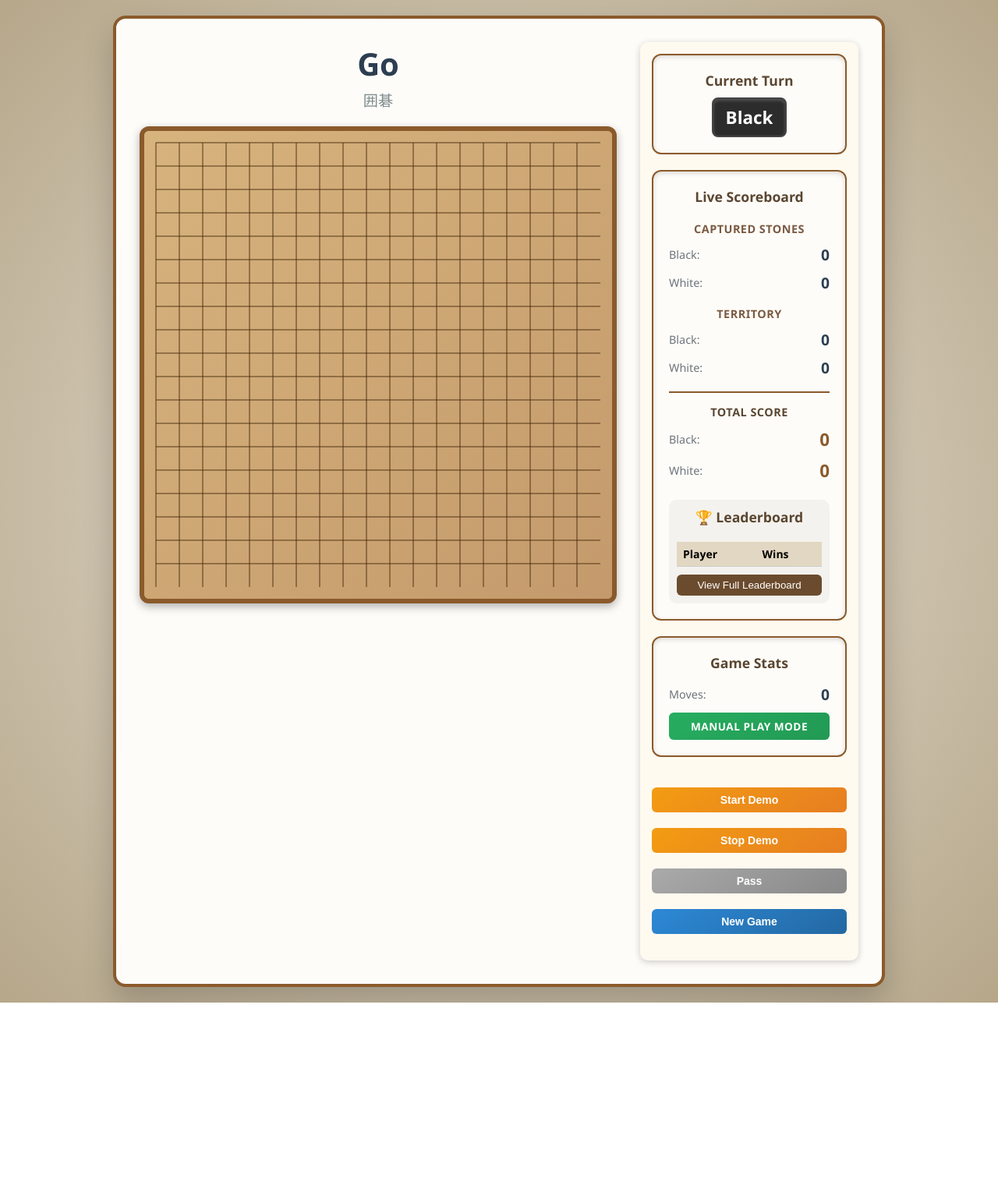
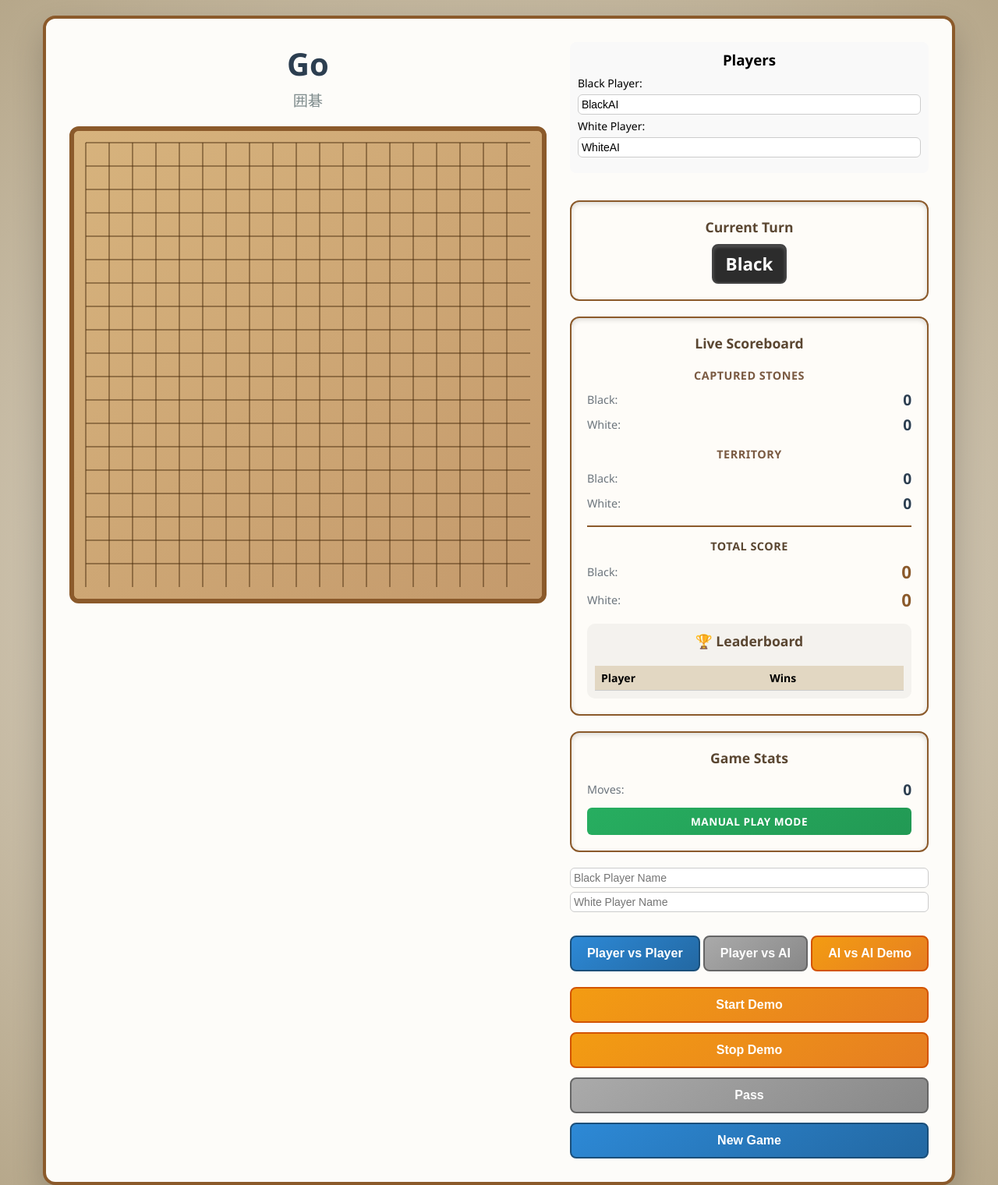
Before and after one commit to J72003/We-Have-Nothing, a website built with Vite: page index.html in a window 1280 px wide. Shown: the top 1520 px of the page at 78% size. Before the commit the page ends 1286 px from the top, so only its background shows below. Built offline with nearby package versions, Linux system fonts and the light colour scheme; files whose address does not match are found by name.

Commit message:
newest update

```diff
--- a/index.html
+++ b/index.html
@@ -1,206 +1,69 @@
 <!DOCTYPE html>
 <html lang="en">
 <head>
-  <meta charset="UTF-8" />
-  <meta name="viewport" content="width=device-width, initial-scale=1.0" />
+  <meta charset="UTF-8">
+  <meta name="viewport" content="width=device-width, initial-scale=1.0">
   <title>Go Game - 囲碁</title>
-  <link rel="stylesheet" href="src/style.css" />
+  <link rel="stylesheet" href="src/style.css">
 
   <style>
-    /* --- General Styling --- */
-    body {
-      background-color: #f8f5f0;
-      font-family: Arial, sans-serif;
-      margin: 0;
+    /* Player name section */
+    .player-setup {
+      margin-bottom: 15px;
+      background: #f9f9f9;
+      padding: 10px;
+      border-radius: 8px;
+    }
+    .player-setup h3 {
+      margin-bottom: 8px;
+      text-align: center;
+    }
+    .player-inputs {
       display: flex;
-      justify-content: center;
-      align-items: flex-start;
-      padding: 20px;
+      flex-direction: column;
+      gap: 6px;
+    }
+    .player-inputs label {
+      font-size: 14px;
+      font-weight: 500;
+    }
+    .player-inputs input {
+      padding: 5px 8px;
+      border-radius: 6px;
+      border: 1px solid #ccc;
+      font-size: 14px;
     }
 
-    .game-container {
-      display: flex;
-      flex-direction: row;
-      gap: 30px;
-      align-items: flex-start;
-    }
-
-    .board-container {
-      display: flex;
-      flex-direction: column;
-      align-items: center;
-    }
-
-    canvas {
-      background-color: #e0c68b;
-      border-radius: 12px;
-      box-shadow: 0px 4px 12px rgba(0,0,0,0.3);
-    }
-
-    .game-title h1 {
-      font-size: 48px;
-      margin: 0;
-      color: #2c1b05;
-    }
-
-    .game-title .japanese {
-      font-size: 20px;
-      color: #5a3b1c;
-    }
-
-    .game-info {
-      background: #fffaf0;
-      border-radius: 10px;
-      padding: 15px;
-      width: 260px;
-      box-shadow: 0 2px 8px rgba(0,0,0,0.2);
-    }
-
-    h3 {
-      margin-bottom: 8px;
-      color: #3e2b11;
-    }
-
-    .scores, .game-stats, .controls {
-      margin-bottom: 15px;
-    }
-
-    .score-category {
-      margin-bottom: 10px;
-    }
-
-    .score-row {
-      display: flex;
-      justify-content: space-between;
-      padding: 2px 0;
-    }
-
-    .label {
-      color: #333;
-    }
-
-    .value {
-      font-weight: bold;
-    }
-
-    .current-player.black { color: #000; }
-    .current-player.white { color: #888; }
-
-    .game-status.demo { color: #0055aa; }
-    .game-status.playing { color: #2a7a2a; }
-    .game-status.finished { color: #a22; }
-
-    /* --- Leaderboard Styling --- */
+    /* Leaderboard styling */
     .leaderboard-box {
-      margin-top: 20px;
+      margin-top: 15px;
       background: #f4f2ee;
       border-radius: 10px;
       padding: 10px;
     }
-
     .leaderboard-box h3 {
+      margin-bottom: 8px;
       text-align: center;
-      margin-bottom: 8px;
     }
-
     .leaderboard-box table {
       width: 100%;
       border-collapse: collapse;
       font-size: 14px;
     }
-
     .leaderboard-box th, .leaderboard-box td {
       padding: 6px 8px;
       border-bottom: 1px solid #ccc;
       text-align: left;
     }
-
     .leaderboard-box th {
       background: #e2d7c2;
       font-weight: bold;
     }
-
-    #viewAllBtn {
-      display: block;
-      width: 100%;
-      background-color: #6b4b2d;
-      color: white;
-      border: none;
-      border-radius: 6px;
-      margin-top: 10px;
-      padding: 6px;
-      cursor: pointer;
-    }
-
-    #viewAllBtn:hover {
-      background-color: #8b5e3c;
-    }
-
-    /* --- Full Leaderboard Modal --- */
-    #leaderboardModal {
-      display: none;
-      position: fixed;
-      z-index: 1000;
-      left: 0; top: 0;
-      width: 100%;
-      height: 100%;
-      background-color: rgba(0,0,0,0.5);
-      justify-content: center;
-      align-items: center;
-    }
-
-    .modal-content {
-      background: #fffaf0;
-      padding: 20px;
-      border-radius: 10px;
-      width: 320px;
-      max-height: 500px;
-      overflow-y: auto;
-      box-shadow: 0 4px 12px rgba(0,0,0,0.3);
-    }
-
-    .modal-content h3 {
-      text-align: center;
-    }
-
-    #closeModalBtn {
-      display: block;
-      margin: 10px auto 0;
-      padding: 6px 12px;
-      background-color: #6b4b2d;
-      color: white;
-      border: none;
-      border-radius: 5px;
-      cursor: pointer;
-    }
-
-    #closeModalBtn:hover {
-      background-color: #8b5e3c;
-    }
-
-    /* --- Buttons --- */
-    .controls button {
-      width: 100%;
-      margin: 4px 0;
-      padding: 8px;
-      font-size: 14px;
-      border-radius: 6px;
-      border: none;
-      cursor: pointer;
-    }
-
-    .btn-primary { background: #3a7a3a; color: white; }
-    .btn-secondary { background: #555; color: white; }
-    .btn-demo { background: #c28400; color: white; }
-
-    .btn-primary:hover { background: #2d5e2d; }
-    .btn-demo:hover { background: #e0a000; }
   </style>
 </head>
 
 <body>
   <div class="game-container">
-    <!-- === BOARD === -->
     <div class="board-container">
       <div class="game-title">
         <h1>Go</h1>
@@ -209,8 +72,18 @@
       <canvas id="gameCanvas"></canvas>
     </div>
 
-    <!-- === SIDE PANEL === -->
     <div class="game-info">
+      <!-- Player naming area -->
+      <div class="player-setup">
+        <h3>Players</h3>
+        <div class="player-inputs">
+          <label for="blackName">Black Player:</label>
+          <input id="blackName" type="text" placeholder="e.g. Alice" value="BlackAI">
+          <label for="whiteName">White Player:</label>
+          <input id="whiteName" type="text" placeholder="e.g. Bob" value="WhiteAI">
+        </div>
+      </div>
+
       <div class="current-turn">
         <h3>Current Turn</h3>
         <div id="currentPlayer" class="current-player black">Black</div>
@@ -221,37 +94,69 @@
         <div class="scores">
           <div class="score-category">
             <h4>Captured Stones</h4>
-            <div class="score-row"><span class="label">Black:</span><span id="blackCaptured" class="value">0</span></div>
-            <div class="score-row"><span class="label">White:</span><span id="whiteCaptured" class="value">0</span></div>
+            <div class="score-row">
+              <span class="label">Black:</span>
+              <span id="blackCaptured" class="value">0</span>
+            </div>
+            <div class="score-row">
+              <span class="label">White:</span>
+              <span id="whiteCaptured" class="value">0</span>
+            </div>
           </div>
 
           <div class="score-category">
             <h4>Territory</h4>
-            <div class="score-row"><span class="label">Black:</span><span id="blackTerritory" class="value">0</span></div>
-            <div class="score-row"><span class="label">White:</span><span id="whiteTerritory" class="value">0</span></div>
+            <div class="score-row">
+              <span class="label">Black:</span>
+              <span id="blackTerritory" class="value">0</span>
+            </div>
+            <div class="score-row">
+              <span class="label">White:</span>
+              <span id="whiteTerritory" class="value">0</span>
+            </div>
           </div>
 
           <div class="score-category total">
             <h4>Total Score</h4>
-            <div class="score-row"><span class="label">Black:</span><span id="blackTotal" class="value total-score">0</span></div>
-            <div class="score-row"><span class="label">White:</span><span id="whiteTotal" class="value total-score">0</span></div>
+            <div class="score-row">
+              <span class="label">Black:</span>
+              <span id="blackTotal" class="value total-score">0</span>
+            </div>
+            <div class="score-row">
+              <span class="label">White:</span>
+              <span id="whiteTotal" class="value total-score">0</span>
+            </div>
           </div>
         </div>
 
-        <!-- === Leaderboard Section === -->
+        <!-- Leaderboard Added Here -->
         <div id="leaderboard" class="leaderboard-box">
           <h3>🏆 Leaderboard</h3>
           <table>
             <tr><th>Player</th><th>Wins</th></tr>
           </table>
-          <button id="viewAllBtn">View Full Leaderboard</button>
         </div>
       </div>
 
       <div class="game-stats">
         <h3>Game Stats</h3>
-        <div class="stat-item"><span class="label">Moves:</span><span id="moveCount" class="value">0</span></div>
+        <div class="stat-item">
+          <span class="label">Moves:</span>
+          <span id="moveCount" class="value">0</span>
+        </div>
         <div id="gameStatus" class="game-status playing">Manual Play Mode</div>
+      </div>
+
+
+      <div class="player-inputs">
+        <input id="player1Name" placeholder="Black Player Name" />
+        <input id="player2Name" placeholder="White Player Name" />
+      </div>
+
+      <div class="mode-buttons">
+        <button id="pvpMode" class="btn btn-primary">Player vs Player</button>
+        <button id="pveMode" class="btn btn-secondary">Player vs AI</button>
+        <button id="aiMode" class="btn btn-demo">AI vs AI Demo</button>
       </div>
 
       <div class="controls">
@@ -263,15 +168,6 @@
     </div>
   </div>
 
-  <!-- === Full Leaderboard Modal === -->
-  <div id="leaderboardModal">
-    <div class="modal-content">
-      <h3>Full Leaderboard</h3>
-      <div id="modalLeaderboardContent"></div>
-      <button id="closeModalBtn">Close</button>
-    </div>
-  </div>
-
   <script type="module" src="src/main.ts"></script>
 </body>
 </html>
--- a/src/main.ts
+++ b/src/main.ts
@@ -430,7 +430,7 @@ ${winnerText}
     }
   }
 
-    // ======================= UI Update =======================
+   // ======================= UI Update =======================
   private updateUI() {
     const currentPlayerEl = document.getElementById("currentPlayer");
     const moveCountEl = document.getElementById("moveCount");
```
Also changed, not shown: 1 other file.
